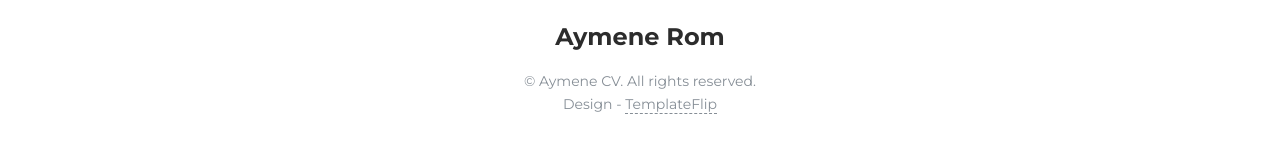
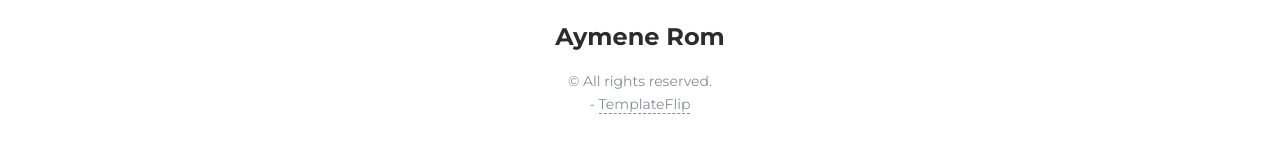
Before and after one commit to aymenr20/cv, a plain HTML site: page index.html in a window 1280 px wide. Shown: the part 5348-5500 px from the top of the page. Drawn offline with Linux system fonts and the light colour scheme.

Commit message:
Update index.html

```diff
--- a/index.html
+++ b/index.html
@@ -520,7 +520,7 @@
       <div class="container text-center"><a class="cc-facebook btn btn-link" href="#"><i class="fa fa-facebook fa-2x " aria-hidden="true"></i></a><a class="cc-twitter btn btn-link " href="#"><i class="fa fa-twitter fa-2x " aria-hidden="true"></i></a><a class="cc-google-plus btn btn-link" href="#"><i class="fa fa-google-plus fa-2x" aria-hidden="true"></i></a><a class="cc-instagram btn btn-link" href="#"><i class="fa fa-instagram fa-2x " aria-hidden="true"></i></a></div>
       <div class="h4 title text-center">Aymene Rom</div>
       <div class="text-center text-muted">
-        <p>&copy; Aymene CV. All rights reserved.<br>Design - <a class="credit" href="https://templateflip.com" target="_blank">TemplateFlip</a></p>
+        <p>&copy;  All rights reserved.<br> - <a class="credit" href="https://templateflip.com" target="_blank">TemplateFlip</a></p>
       </div>
     </footer>
     <script src="js/core/jquery.3.2.1.min.js?ver=1.1.0"></script>
```
